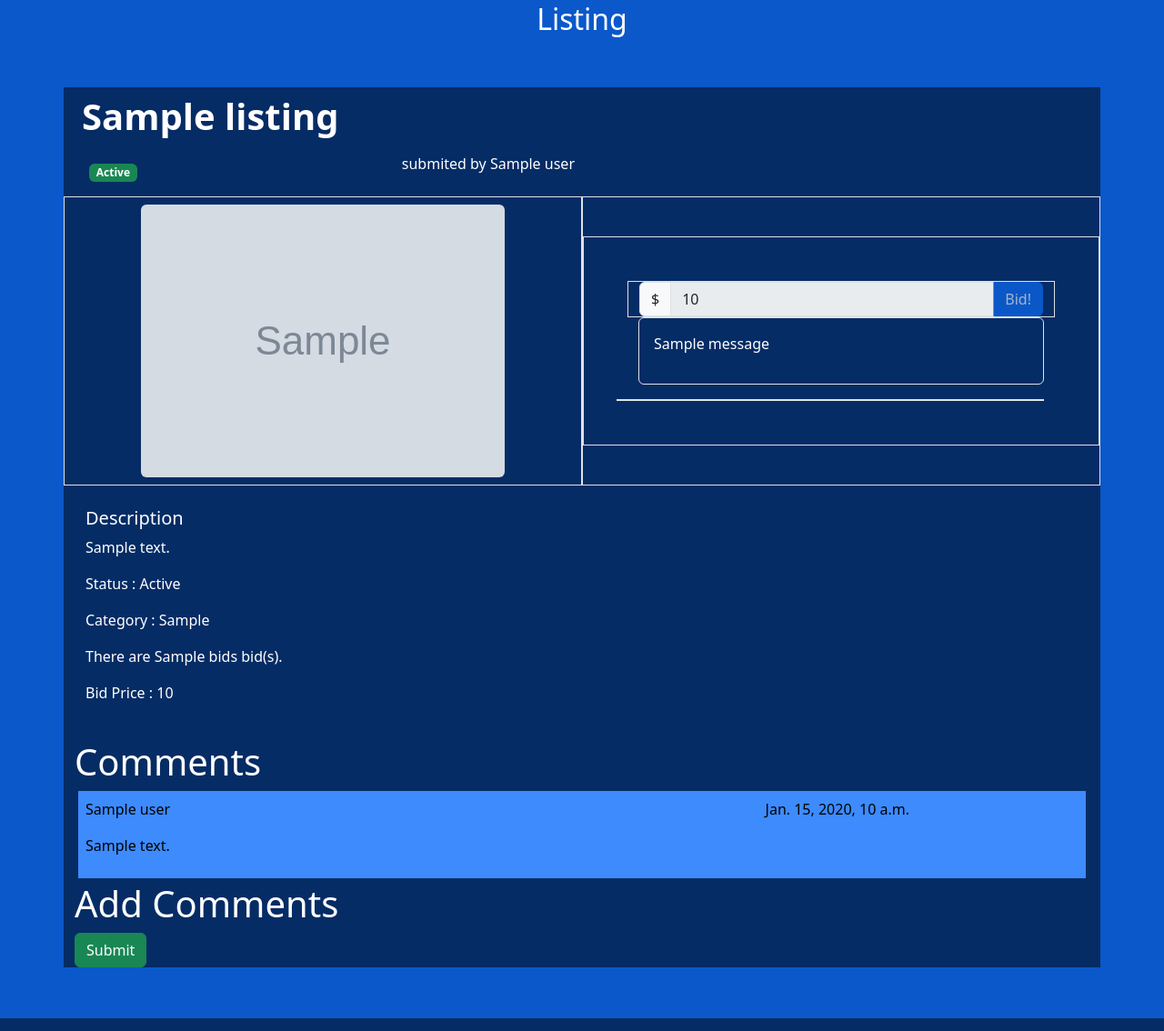
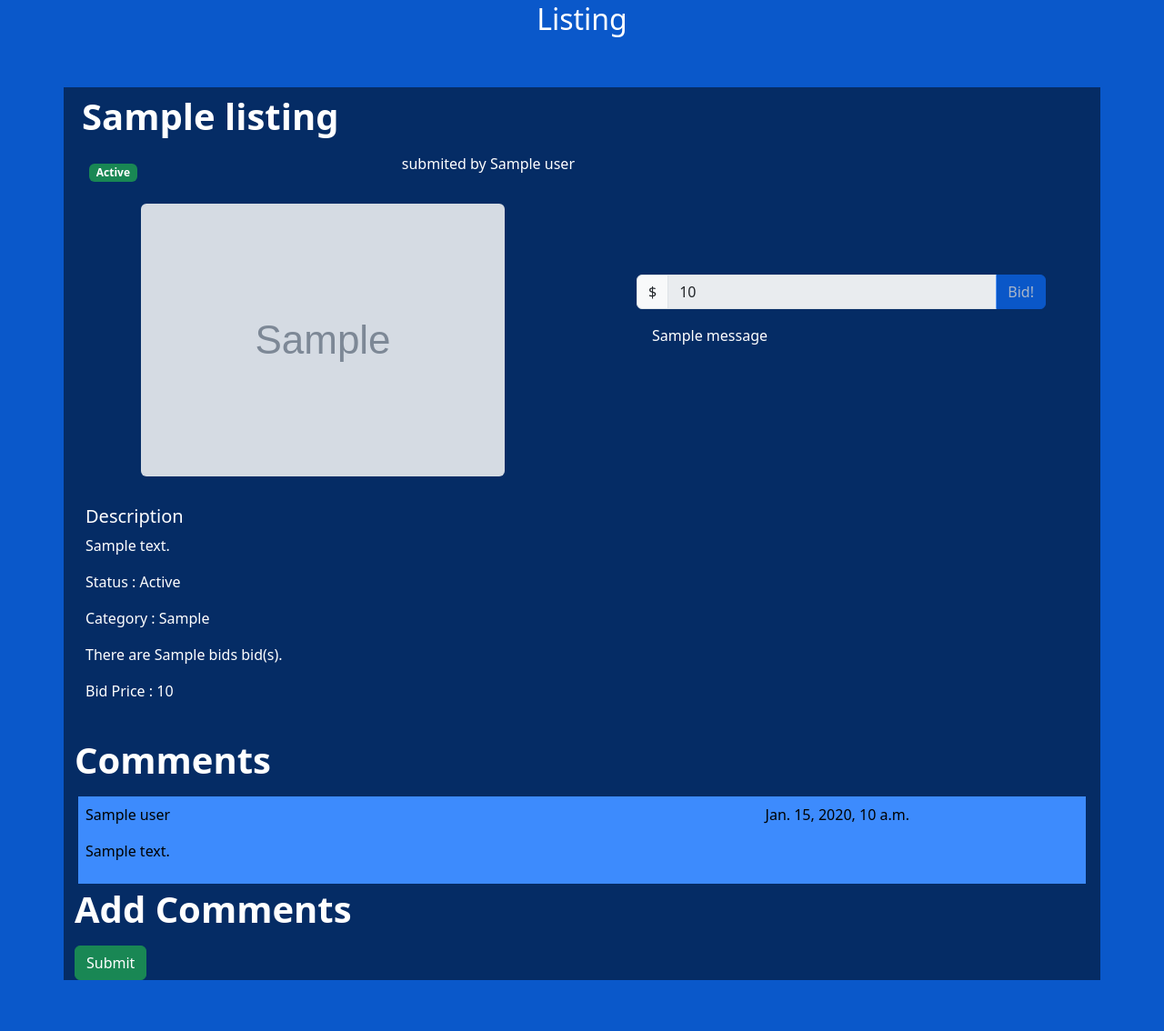
Before and after one commit to new-3/cs50-commerce2, a Django app: template auctions/templates/auctions/listing.html in a window 1280 px wide. Shown: the part 144-1278 px from the top of the page at 91% size. Run offline with Django 3.2, Linux system fonts and the light colour scheme; the template is opened without the code that fills it: most values are stand-ins (such as "Sample title", 1, 10 or a date in 2020); grey boxes marked "Sample" are stand-in pictures; one stand-in notice (Sample message) is shown.

Commit message:
refactor: Merge watchlist page into index page with filtered listings

```diff
--- a/auctions/forms.py
+++ b/auctions/forms.py
@@ -32,5 +32,5 @@ class EditCommentForm(forms.Form):
     )
 
     comment = forms.CharField(
-        widget=forms.Textarea(attrs={'placeholder': 'Enter your comment here', 'class': 'form-control'})
+        widget=forms.Textarea(attrs={'placeholder': 'Enter your comment here', 'class': 'form-control m-2'})
     )
--- a/auctions/templates/auctions/index.html
+++ b/auctions/templates/auctions/index.html
@@ -2,7 +2,7 @@
 {% load static %}
 
 {% block body %}
-    <h2 class="text-center py-5">{{ status_view }} Listings</h2>
+    <h2 class="text-center py-5">{{ page_title }} </h2>
         {% if category_view %}
         <h4 class="text-center py-2">Category: {{ category_view }}</h4>
         {% endif %}
--- a/auctions/templates/auctions/listing.html
+++ b/auctions/templates/auctions/listing.html
@@ -33,7 +33,7 @@
         </div>
         <div class="row">
             <!-- img area start -->
-            <div class="border p-2 col-sm-6 col-lg-6 listing_img_container">
+            <div class="p-2 col-sm-6 col-lg-6 listing_img_container">
             {% if listing.image_url %}
                 <img class="img-fluid rounded mx-auto d-block listing_img" src="{{ listing.image_url }}">
             {% else %}
@@ -42,12 +42,12 @@
             </div>
             <!-- img area end -->
             <!-- bid btn area start -->
-            <div class="border col-sm-6 col-lg-6 d-flex justify-content-center align-items-center mx-auto">
+            <div class="col-sm-6 col-lg-6 d-flex justify-content-center align-items-center mx-auto">
                 <!-- d-flex class is needed to align elements (due to height is not fixed, decided by size of img)-->
                 <form class="" action="{% url 'bid' %}" method="POST">
                     {% csrf_token %}
-                    <div class="border row align-items-center p-5">
-                    <div class="border input-group flex-nowrap">
+                    <div class="row align-items-center p-5">
+                    <div class="input-group flex-nowrap">
                         <span class="input-group-text" id="addon-wrapping">$</span>
                         <input type="number" step="0.5" name="bid_amount" class="form-control" placeholder="{{ bid_price }}" value="{{ bid_price }}" aria-label="Bid Price" aria-describedby="addon-wrapping"
                         {% if not bid_enabled %}disabled{% endif %}>
@@ -59,11 +59,11 @@
                     <div class="messages">
                     {% if messages %}
                         {% for message in messages %}
-                            <div class="border alert {{ message.tags|safe }}"><p class="fw-light">{{ message }}</p></div>
+                            <div class="alert {{ message.tags|safe }}"><p class="fw-light">{{ message }}</p></div>
                         {% endfor %}
                     {% endif %}
                     </div>
-                    <div class="border text-end row text-center">
+                    <div class="text-end row text-center m-2">
                     <!-- user who created listing can close the bid. -->
                     <div class="col-6">
                         {% if user == listing.user and listing.status == "A" %}
@@ -132,7 +132,7 @@
      </div>
      <section class="display-comments">
         <div class="">
-        <h1>Comments</h1>
+        <p class="display-6 fw-bold">Comments</p>
         {% if not comments %}
         <div class="bd-blue-400 m-1 p-2">
             <h5>No comments yet</h5>
@@ -168,7 +168,7 @@
      </section>
 
      <section class="add-comment-section">
-        <h1>Add Comments</h1>
+        <p class="display-6 fw-bold">Add Comments</p>
         <form action="{% url 'comment' %}", method="POST">
         {% csrf_token %}
         {{ comment_form }}
```
Also changed, not shown: auctions/templates/auctions/watchlist.html (deleted, +0 -26 lines), auctions/views.py (+5 -4 lines).
